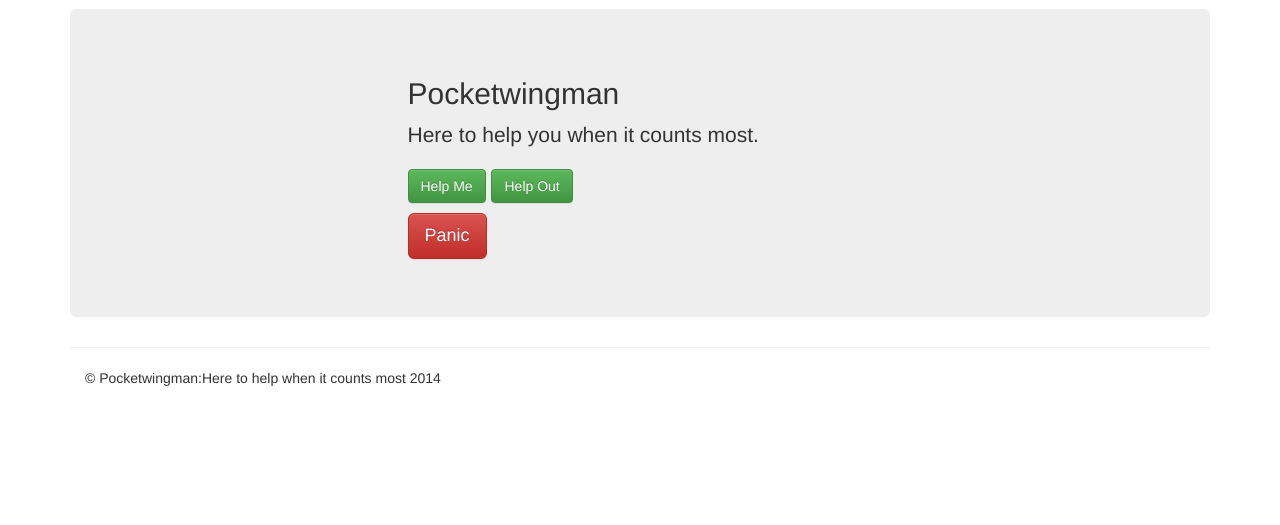
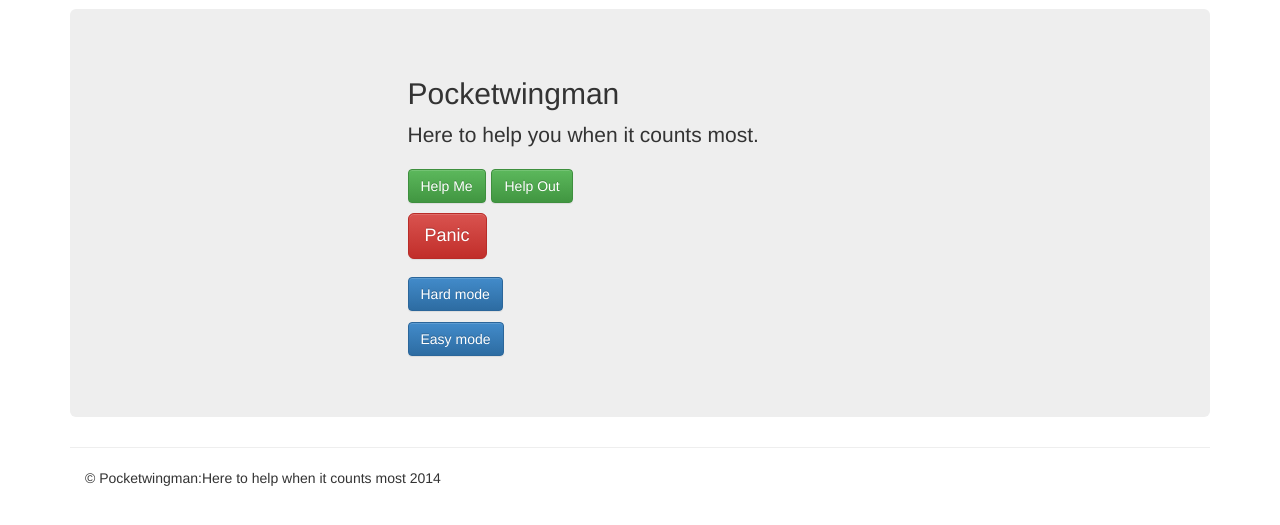
Before and after one commit to gregorylivschitz/pocketwingman, a Django app: page /pocketwingman/ in a window 1280 px wide. Shown: the part 51-576 px from the top of the page. Run offline with Django 3.2, Linux system fonts and the light colour scheme; parts of the project's set-up code (start-up, migrations or seed data) failed here and were passed over.

Commit message:
Added the concept of hardmode

```diff
--- a/pocketwingman/templates/pocketwingman/help_me_result.html
+++ b/pocketwingman/templates/pocketwingman/help_me_result.html
@@ -1,6 +1,7 @@
 {% extends "pocketwingman/base.html" %}
 {% block body_block %}
     {% if latest_result_list %}
+        <h2> Playing on {{ mode_type }} Mode </h2>
         <ul>
         {% for result in latest_result_list %}
             <li>{{ result.category_result }}</li>
--- a/pocketwingman/templates/pocketwingman/help_out.html
+++ b/pocketwingman/templates/pocketwingman/help_out.html
@@ -9,4 +9,5 @@
     {% else %}
             <p>No Categories are available.</p>
     {% endif %}
+
 {% endblock %}
--- a/pocketwingman/templates/pocketwingman/index.html
+++ b/pocketwingman/templates/pocketwingman/index.html
@@ -11,6 +11,17 @@
 		<a href="/pocketwingman/help_me/" class="btn btn-success" role="button">Help Me</a>
 		<a href="/pocketwingman/help_out/" class="btn btn-success" role="button">Help Out</a>
 	    <p><a href="/pocketwingman/help_me/5" class="btn btn-primary btn-lg btn-danger" role="button">Panic </a></p>
+
+        <form method="post" action="/pocketwingman/hard_mode/">
+            {% csrf_token %}
+            <button class="btn btn-primary" type="submit" name="hard_mode">Hard mode</button>
+        </form>
+
+        <form method="post" action="/pocketwingman/easy_mode/">
+            {% csrf_token %}
+            <button class="btn btn-primary" type="submit" name="easy_mode">Easy mode</button>
+        </form>
+
         </p>
     </div>
 
--- a/pocketwingman/urls.py
+++ b/pocketwingman/urls.py
@@ -13,4 +13,6 @@ urlpatterns = patterns('',
     url(r'^login/$', views.user_login, name='login'),
     url(r'^restricted/', views.restricted, name='restricted'),
     url(r'^logout/$', views.user_logout, name='logout'),
+    url(r'^hard_mode/$', views.hard_mode, name='login'),
+    url(r'^easy_mode/$', views.easy_mode, name='login'),
 )
--- a/pocketwingman/views.py
+++ b/pocketwingman/views.py
@@ -19,7 +19,7 @@ def index(request):
         last_visit_time = request.session.get('last_visit')
         visits = request.session.get('visits', 0)
 
-        if (datetime.now() - datetime.strptime(last_visit_time[:-7], "%Y-%m-%d %H:%M:%S")).days > 0:
+        if (datetime.now() - datetime.strptime(last_visit_time[:-7], "%Y-%m-%d %H:%M:%S")).seconds > 5:
             request.session['visits'] = visits + 1
             request.session['last_visit'] = str(datetime.now())
     else:
@@ -28,6 +28,14 @@ def index(request):
         request.session['visits'] = 1
 
     return render(request, 'pocketwingman/index.html')
+
+def hard_mode(request):
+    request.session['mode'] = 'HARD'
+    return render(request,'pocketwingman/index.html')
+
+def easy_mode(request):
+    request.session['mode'] = 'EASY'
+    return render(request,'pocketwingman/index.html')
 
 
 @login_required
@@ -94,10 +102,21 @@ def help_out(request):
 
 def help_me_result(request,category_id):
     form = ResultFormHelpMe()
-    query = 'select * from (select * from pocketwingman_result where category_id = %s and rating >= 3 order by rating DESC limit (select round(count(*) *.6) from pocketwingman_result where rating >= 3 and category_id = %s)) as qq where category_id = %s order by random() limit 1'
+
+    if request.session.get('mode'):
+        mode_type = request.session.get('mode')
+    else:
+        mode_type = 'EASY'
+
+    if mode_type == 'EASY':
+        query = 'select * from (select * from pocketwingman_result where category_id = %s and rating >= 3 order by rating DESC limit (select round(count(*) *.6) from pocketwingman_result where rating >= 3 and category_id = %s)) as qq where category_id = %s order by random() limit 1'
+
+    elif mode_type == 'HARD':
+        query = 'select * from (select * from pocketwingman_result where category_id = %s and rating <= 2 order by rating DESC limit (select round(count(*) *.6) from pocketwingman_result where rating <= 2 and category_id = %s)) as qq where category_id = %s order by random() limit 1'
+
     params = [category_id,category_id,category_id]
     latest_result_list = Result.objects.raw(query, params)
-    context = {'form': form, 'category_id': category_id, 'latest_result_list': latest_result_list}
+    context = {'form': form, 'category_id': category_id, 'latest_result_list': latest_result_list, 'mode_type':mode_type}
     return render(request,'pocketwingman/help_me_result.html', context)
 
 def help_me_result_post(request, category_id, result_id):
```
Also changed, not shown: 2 other files.
